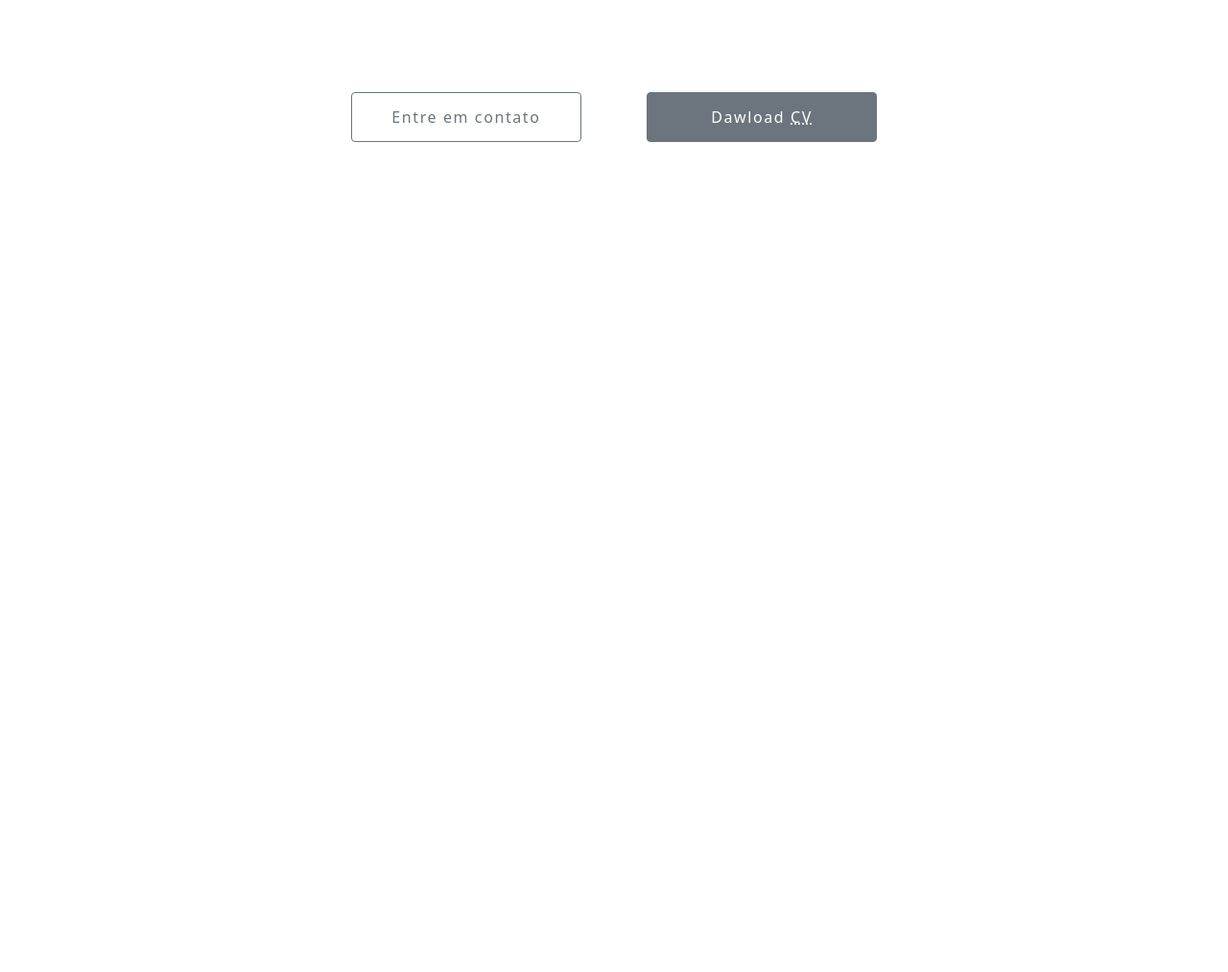
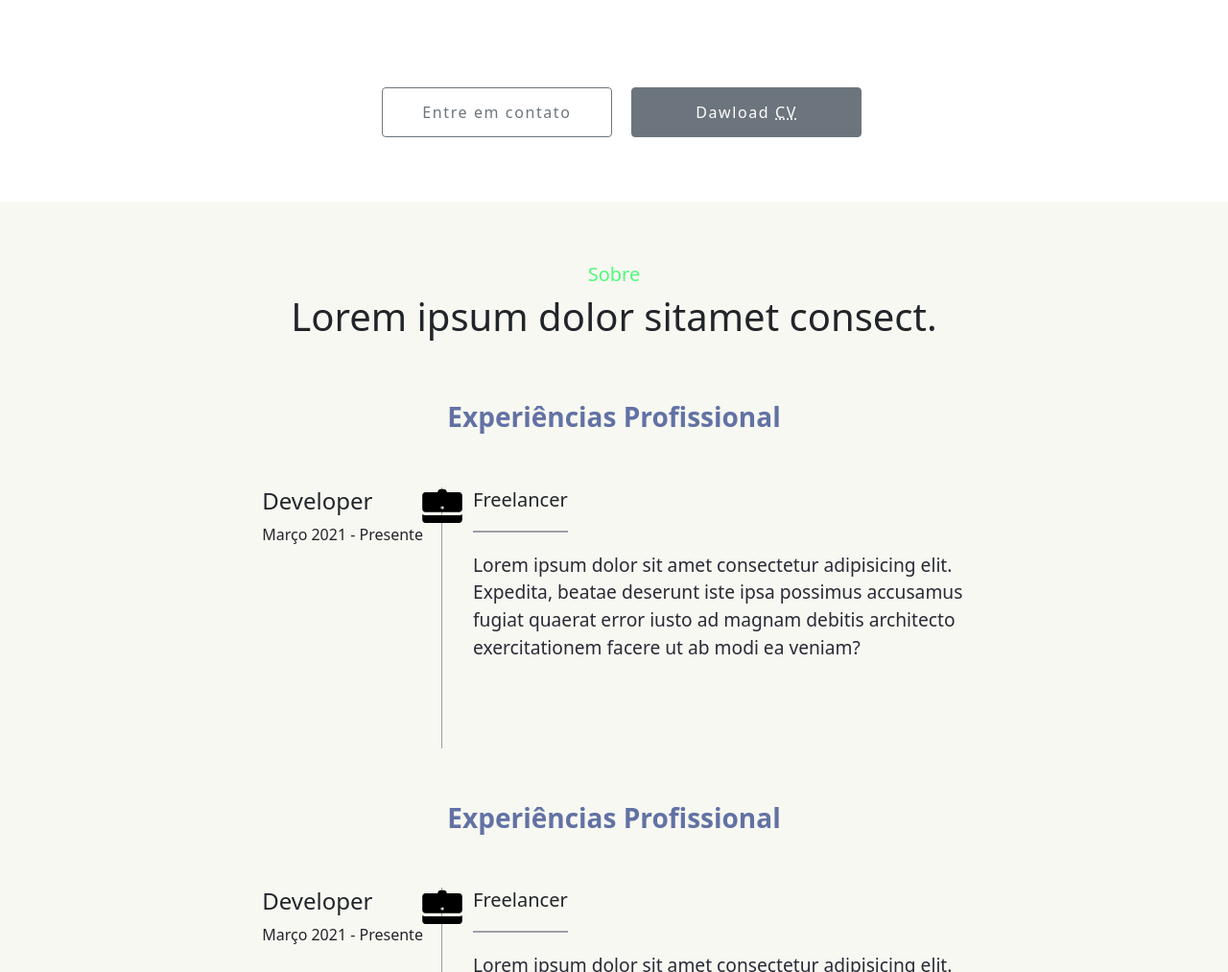
Before and after one commit to Jadson-Js/Portfolio, a website built with Parcel: page index.html in a window 1280 px wide. Shown: the part 1787-2800 px from the top of the page at 96% size. Before the commit the page ends 1938 px from the top, so only its background shows below. Built offline with nearby package versions, Linux system fonts and the light colour scheme; files whose address does not match are found by name.

Commit message:
Section about created

```diff
--- a/index.html
+++ b/index.html
@@ -11,10 +11,12 @@
 </head>
 
 <body>
-  <header class="navbar navbar-dark bg-dark l-header">  <!-- Navbar -->
+  <header class="navbar navbar-dark bg-dark l-header">
+    <!-- Navbar -->
     <div class="container-fluid">
       <a href="#" class="navbar-brand">
-        Pablo <!-- Logo of navbar -->
+        Pablo
+        <!-- Logo of navbar -->
       </a>
 
       <button class="navbar-toggler" id="toggleButton" type="button" data-toggle="collapse" data-target="#toggleMenu"
@@ -24,9 +26,11 @@
       <!-- Call function that edit class of menu toggle -->
 
       <!-- toggle--close = class that indicates the state of the toggle menu -->
-      <nav class="toggle toggle--close" id="toggleMenu"> <!-- nav -->
+      <nav class="toggle toggle--close" id="toggleMenu">
+        <!-- nav -->
         <ul class="nav nav-pills toggle__list">
-          <li class="nav-item"><a class="nav__link1" href="#scroll-main">Inicio</a></li> <!-- Href activates scrollspy for id equal to href  -->
+          <li class="nav-item"><a class="nav__link1" href="#scroll-main">Inicio</a></li>
+          <!-- Href activates scrollspy for id equal to href  -->
           <li class="nav-item"><a class="nav__link2" href="#scroll-about">Sobre</a></li>
           <li class="nav-item"><a class="nav__link3" href="#scroll-summary">Resumo</a></li>
           <li class="nav-item"><a class="nav__link4" href="#scroll-portfolio">Portfolio</a></li>
@@ -37,8 +41,10 @@
     </div>
   </header>
 
-  <main data-bs-spy="scroll" data-bs-target="#toggleMenu" data-bs-offset="0" tabindex="0"> <!-- Configure of scrollspy -->
-    <section class="d-flex flex-column justify-content-center align-items-center l-hero" id="scroll-main"> <!-- Section hero -->
+  <main data-bs-spy="scroll" data-bs-target="#toggleMenu" data-bs-offset="0" tabindex="0">
+    <!-- Configure of scrollspy -->
+    <section class="d-flex flex-column justify-content-center align-items-center l-hero" id="scroll-main">
+      <!-- Section hero -->
       <div class="d-flex flex-column align-items-center text-white hero__content">
         <h1 class="hero__title">Pablo Abreu</h1>
 
@@ -47,9 +53,11 @@
         </p>
       </div>
 
-      <a href="#scroll-about" class="btn btn-lg btn-outline-success hero__button">Saiba mais</a> <!-- Button saiba mais-->
+      <a href="#scroll-about" class="btn btn-lg btn-outline-success hero__button">Saiba mais</a>
+      <!-- Button saiba mais-->
 
-      <div class="hero__social"> <!-- Social network -->
+      <div class="hero__social">
+        <!-- Social network -->
         <a href="#"><img src="./public/img/icon-email-cicle.png" class="hero__icon" alt="Icone do email"></a>
 
         <a href="#"><img src="./public/img/icon-github.png" class="hero__icon" alt="Icone do github"></a>
@@ -58,27 +66,31 @@
       </div>
     </section>
 
-    <section class="container l-about" id="scroll-about"> <!-- Section about-->
-      <h2 class="h5 text-center">Sobre</h2>
+    <section class="container l-about" id="scroll-about">
+      <!-- Section about-->
+      <h2 class="h5 text-center is-sec_title">Sobre</h2>
       <h3 class="h1 text-center">
         Lorem ipsum dolor sit amet consect.
       </h3>
 
-      <div class="d-flex flex-column align-items-center flex-md-row about__info"> <!-- Apresentation of me -->
+      <div class="d-flex flex-column align-items-center flex-md-row about__info">
+        <!-- Apresentation of me -->
         <img src="./public/img/perfil.png" class="img-fluid m-4 about__img" alt="Foto de perfil">
-        <p class="text-center text-md-start">
+        <p class="text-center text-md-start is-text">
           Lorem ipsum dolor sit, amet consectetur adipisicing elit. Corporis voluptates dolor quidem nisi? Possimus ad
           maiores eligendi quidem sapiente, fugiat est dignissimos nihil unde eius, aut mollitia
         </p>
       </div>
 
-      <article class="about__perfil"> <!-- Perfil -->
+      <section class="about__perfil">
+        <!-- Perfil -->
         <h3 class="h2 text-center">Perfil</h3>
-        <p class="text-center about__text">
+        <p class="text-center is-text">
           Lorem ipsum dolor sit amet consectetur adipisicing elit. Culpa porro facer
         </p>
 
-        <div class="about__data row"> <!-- Table with pessoal data -->
+        <div class="about__data row">
+          <!-- Table with pessoal data -->
           <div class="col-12 col-sm">
             <dl>
               <dt>Nome:</dt>
@@ -99,17 +111,19 @@
             </dl>
           </div>
         </div>
-      </article>
+      </section>
 
-      <article class="about__skill"> <!-- Skilss -->
+      <section class="about__skill">
+        <!-- Skilss -->
         <h3 class="h2 text-center">Skills</h3>
-        <p class="text-center about__text">
+        <p class="text-center is-text">
           Lorem ipsum dolor sit amet consectetur adipisicing elit. Culpa porro face Culpa porro face Culpa porro facer
         </p>
 
         <div class="row">
           <div class="col-12 col-md">
-            <article class="text-center content__skill mt-4"> <!-- About my skill -->
+            <article class="text-center about__content mt-4">
+              <!-- About my skill -->
               <img src="./public/img/icon-react.png" class="img-fluid" style="height: 3em;" alt="">
               <h4 class="h4"><abbr title="HyperText Markup Language">HTML</abbr></h4>
               <p class="text-muted">
@@ -119,7 +133,8 @@
           </div>
 
           <div class="col-12 col-md">
-            <article class="text-center content__skill mt-4"> <!-- About my skill -->
+            <article class="text-center about__content mt-4">
+              <!-- About my skill -->
               <img src="./public/img/icon-react.png" class="img-fluid" style="height: 3em;" alt="">
               <h4 class="h4"><abbr title="Cascading Style Sheets">CSS</abbr></h4>
               <p class="text-muted">
@@ -129,7 +144,8 @@
           </div>
 
           <div class="col-12 col-md">
-            <article class="text-center content__skill mt-4"> <!-- About my skill -->
+            <article class="text-center about__content mt-4">
+              <!-- About my skill -->
               <img src="./public/img/icon-react.png" class="img-fluid" style="height: 3em;" alt="">
               <h4 class="h4">Javascript</h4>
               <p class="text-muted">
@@ -138,11 +154,80 @@
             </article>
           </div>
         </div>
-      </article>
+      </section>
 
-      <div class="text-center about__buttons"> <!-- Buttons for entry contact or dawload CV -->
+      <div class="text-center about__buttons">
+        <!-- Buttons for entry contact or dawload CV -->
         <button type="button" class="btn btn-outline-secondary">Entre em contato</button>
         <button type="button" class="btn btn-secondary">Dawload <abbr title="Currículo">CV</abbr></button>
+      </div>
+    </section>
+
+    <section class="l-summary" id="scroll-summary">
+      <!-- Sumary-->
+      <div class="container">
+        <h2 class="h5 text-center is-sec_title">Sobre</h2>
+        <h3 class="h1 text-center">
+          Lorem ipsum dolor sitamet consect.
+        </h3>
+
+        <section class="d-flex flex-column align-items-center l-timeline">
+          <h3 class="text-center is-sub_title timeline__title ">Experiências Profissional</h3>
+
+          <article class="timeline__content">
+            <img src="./public/img/icon-work.svg" class="timeline__icon" alt="">
+
+            <div class="d-inline-block mb-4 pb-4 timeline__header">
+              <h4>Developer</h4>
+              <span><time datetime="2021-03-01">Março 2021</time> - Presente</span>
+            </div>
+
+            <div class="timeline__body">
+              <h5 class="body__title">Freelancer</h5>
+              <p class="is-text">
+                Lorem ipsum dolor sit amet consectetur adipisicing elit. Expedita, beatae deserunt iste ipsa possimus
+                accusamus fugiat quaerat error iusto ad magnam debitis architecto exercitationem facere ut ab modi ea
+                veniam?
+              </p>
+            </div>
+          </article>
+
+          <h3 class="text-center is-sub_title timeline__title ">Experiências Profissional</h3>
+
+          <article class="timeline__content">
+            <img src="./public/img/icon-work.svg" class="timeline__icon" alt="">
+
+            <div class="d-inline-block mb-4 pb-4 timeline__header">
+              <h4>Developer</h4>
+              <span><time datetime="2021-03-01">Março 2021</time> - Presente</span>
+            </div>
+            <div class="timeline__body">
+              <h5 class="body__title">Freelancer</h5>
+              <p class="is-text">
+                Lorem ipsum dolor sit amet consectetur adipisicing elit. Expedita, beatae deserunt iste ipsa possimus
+                accusamus fugiat quaerat error iusto ad magnam debitis architecto exercitationem facere ut ab modi ea
+                veniam?
+              </p>
+            </div>
+          </article>
+          <article class="timeline__content">
+            <img src="./public/img/icon-work.svg" class="timeline__icon" alt="">
+
+            <div class="d-inline-block mb-4 pb-4 timeline__header">
+              <h4>Developer</h4>
+              <span><time datetime="2021-03-01">Março 2021</time> - Presente</span>
+            </div>
+            <div class="timeline__body">
+              <h5 class="body__title">Freelancer</h5>
+              <p class="is-text">
+                Lorem ipsum dolor sit amet consectetur adipisicing elit. Expedita, beatae deserunt iste ipsa possimus
+                accusamus fugiat quaerat error iusto ad magnam debitis architecto exercitationem facere ut ab modi ea
+                veniam?
+              </p>
+            </div>
+          </article>
+
+        </section>
       </div>
     </section>
   </main>
--- a/sass/abstract/_breakpoint.scss
+++ b/sass/abstract/_breakpoint.scss
@@ -68,7 +68,40 @@
   }
 
   .about__data {
-    width: 30em;
+    max-width: 35em;
+  }
+
+  .timeline__content {
+    position: relative;
+    left: 5em;
+    max-width: 35em;
+    height: 17em;
+    padding-left: 2em;
+    border-left: 1px solid $color-gray;
+
+    .timeline__header {
+      border-bottom: unset;
+      position: relative;
+      right: 17em;
+    }
+
+    .timeline__icon {
+      position: relative;
+      right: 3.52em;
+
+    }
+
+    .timeline__body {
+      position: relative;
+      bottom: 8em;
+
+      .body__title {
+        display: inline-block;
+        margin: 1em 0;
+        padding-bottom: 1em;
+        border-bottom: 2px solid $color-gray;
+      }
+    }
   }
 }
 
--- a/sass/abstract/_variables.scss
+++ b/sass/abstract/_variables.scss
@@ -4,7 +4,9 @@
 
 $color-white: #f8f8f2;
 $color-dark: #282A36;
+$color-gray: rgba(68, 71, 90, 0.5);
 $color-green: #50FA7B;
+$color-puple: #6272A4;
 // webfatorial
 // ==========================================================================
 
--- a/sass/component/_c-buttons.scss
+++ b/sass/component/_c-buttons.scss
@@ -1,10 +1,14 @@
 .about__buttons {
-    button {
-        margin: .2em 2em;
+    .btn {
+        margin: auto 1em;
         width: 15em;
         padding: .8em;
         font-size: $font-size-small;
         font-weight: 500;
         letter-spacing: 0.1em;
+
+        &:last-of-type {
+            margin: .2em  auto;
+        }
     }
 }
--- /dev/null
+++ b/sass/component/_c-summary.scss
@@ -0,0 +1,22 @@
+.timeline__title {
+    margin: 2em 0;
+}
+
+.timeline__content {
+    padding-left: 2.5em;
+    margin-left: 2.5em;
+    border-left: 1px solid $color-gray;
+
+    .timeline__header {
+        border-bottom: 2px solid $color-gray;
+        position: relative;
+        right: 3.5em;
+    }
+
+    .timeline__icon {
+        position: relative;
+        width: 3em;
+        right: 4.09em;
+        bottom: 1.8em;
+    }
+}
--- a/sass/layout/_l-about.scss
+++ b/sass/layout/_l-about.scss
@@ -1,3 +1,3 @@
 .l-about {
-    padding-top: 4em;
+    padding: 4em 0;
 }
--- /dev/null
+++ b/sass/layout/_l-summary.scss
@@ -0,0 +1,8 @@
+.l-summary {
+    background: $color-white;
+    padding-top: 4em;
+}
+
+.l-timeline {
+
+}
--- /dev/null
+++ b/sass/state/_is-main.scss
@@ -0,0 +1,13 @@
+.is-text {
+    font-size: $font-size-normal-sm;
+    color: $color-dark;
+}
+
+.is-sub_title {
+    color: $color-puple;
+    font-weight: 600 !important;
+}
+
+.is-sec_title {
+    color: $color-green;
+}
--- a/sass/style.scss
+++ b/sass/style.scss
@@ -26,6 +26,7 @@
 @import "layout/_l-header.scss";
 @import "layout/_l-hero.scss";
 @import "layout/_l-about.scss";
+@import "layout/_l-summary";
 
 
 // ==========================================================================
@@ -37,12 +38,14 @@
 @import "component/_c-hero.scss";
 @import "component/_c-about.scss";
 @import "component/_c-buttons.scss";
+@import "component/_c-summary.scss";
 
 // ==========================================================================
 // State
 // ==========================================================================
 
 // @import "state/is-";
+@import "state/_is-main";
 
 // ==========================================================================
 // Page
```
Also changed, not shown: sass/component/_c-about.scss (+5 -5 lines), sass/component/_c-hero.scss (+0 -7 lines), sass/state/main.scss (deleted).
